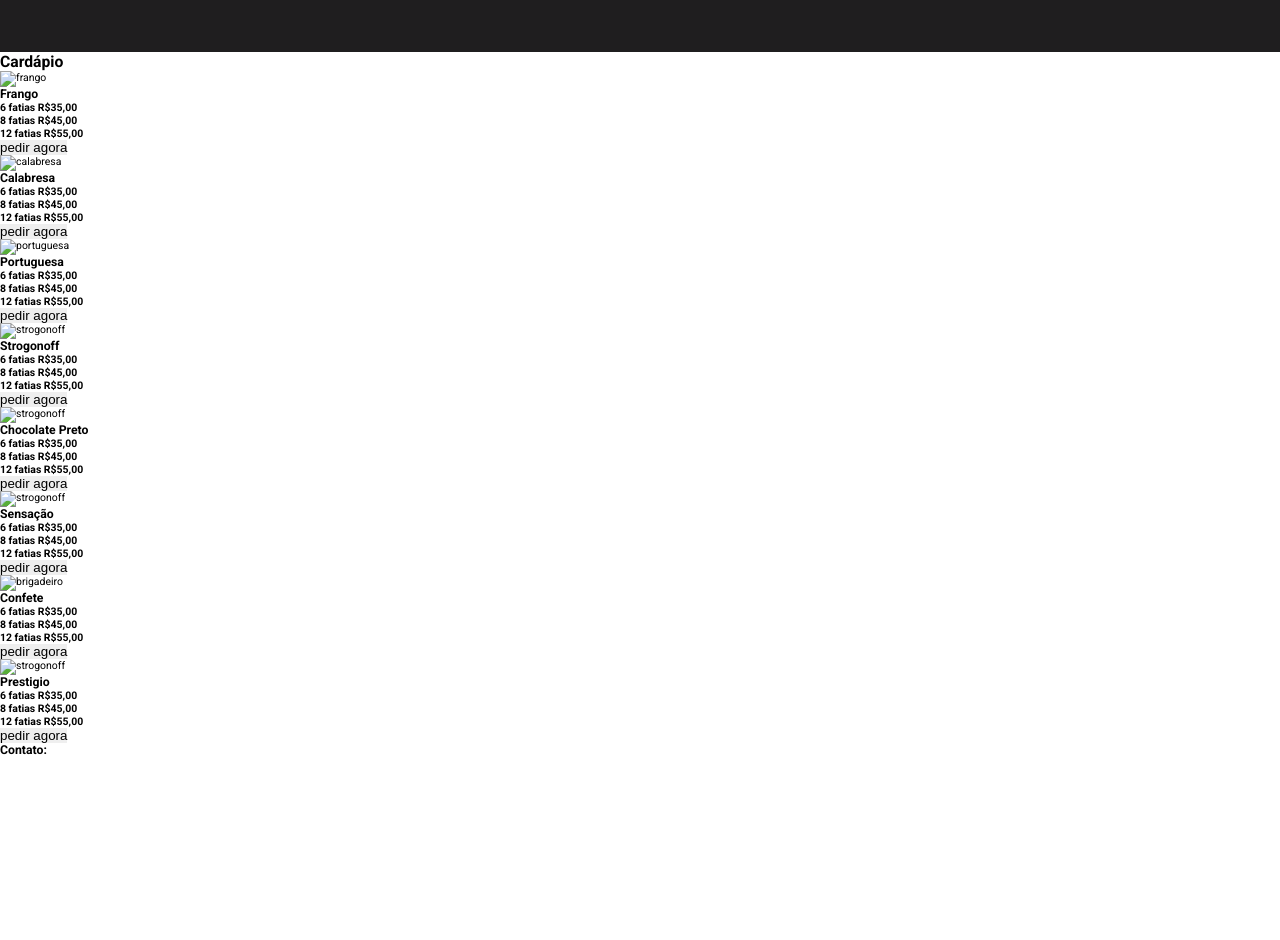
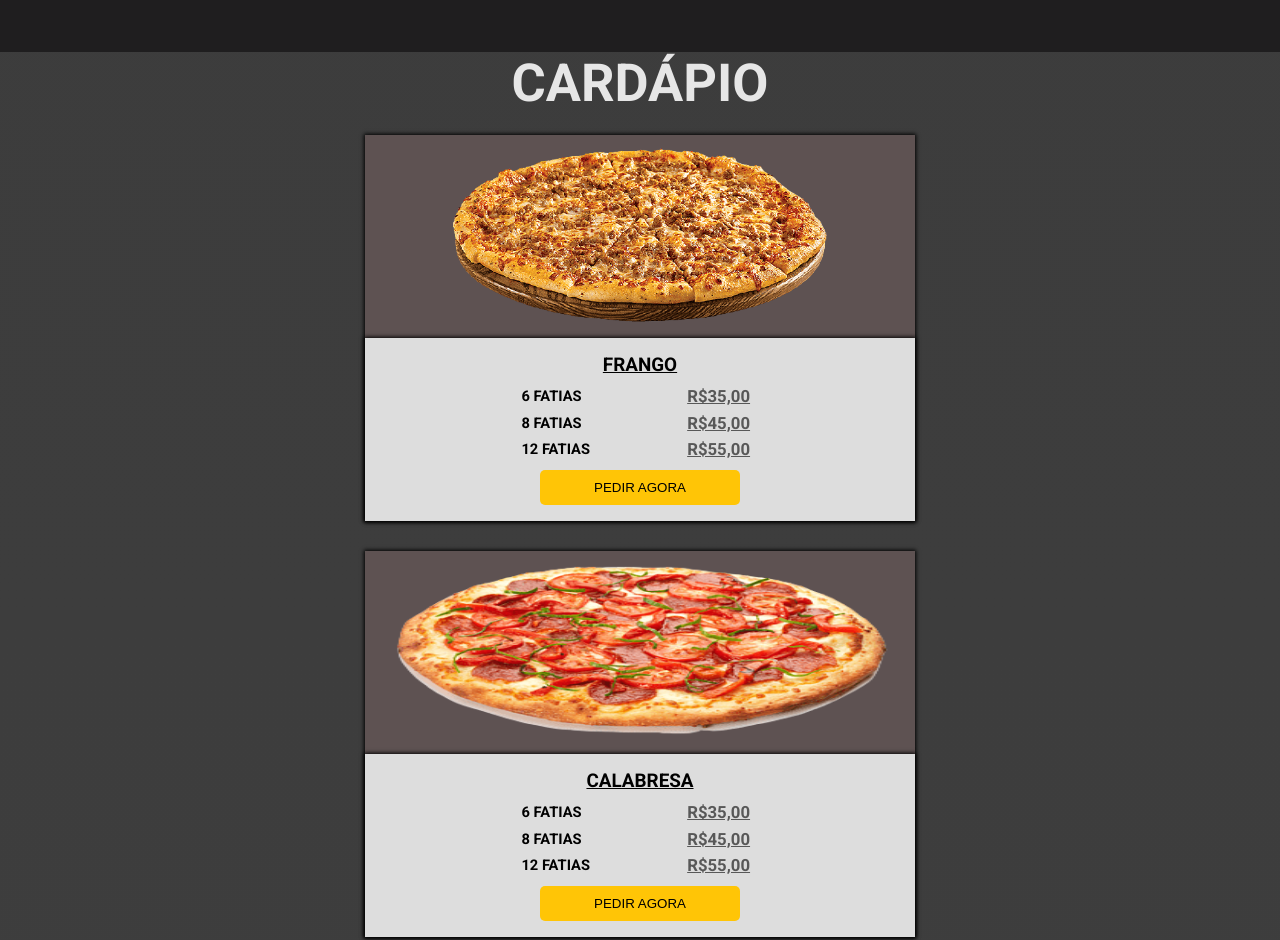
Before and after one commit to DeboraGoncalvesDev/pizzaria, a plain HTML site: page index.html in a window 1280 px wide. Shown: the part 1308-2248 px from the top of the page. Before the commit the page ends 2065 px from the top, so only its background shows below. Drawn offline with Linux system fonts and the light colour scheme.

Commit message:
html e css cardapio e contato

```diff
--- a/index.html
+++ b/index.html
@@ -72,11 +72,11 @@
 
     </section>
 
-    <section div="cardapio" id="cardapio">
+    <section class="cardapio" id="cardapio">
         <h2>Cardápio</h2>
         <div class="itens-cardapio">
-            <div class="frango">
-                <img src="" alt="frango">
+            <div>
+                <img src="img/frango-removebg-preview.png" alt="frango">
                 <div class="info">
                     <h3>Frango</h3>
                     <h4>6 fatias <span>R$35,00</span></h4>
@@ -85,8 +85,8 @@
                     <button class="pedir">pedir agora</button>
                 </div>
             </div>
-            <div class="calabresa">
-                <img src="" alt="calabresa">
+            <div>
+                <img src="img/calabresa-removebg-preview.png" alt="calabresa">
                 <div class="info">
                     <h3>Calabresa</h3>
                     <h4>6 fatias <span>R$35,00</span></h4>
@@ -96,8 +96,8 @@
                 </div>
 
             </div>
-            <div class="portuguesa">
-                <img src="." alt="portuguesa">
+            <div>
+                <img src="img/portuguesa-removebg-preview.png" alt="portuguesa">
                 <div class="info">
                     <h3>Portuguesa</h3>
                     <h4>6 fatias <span>R$35,00</span></h4>
@@ -107,8 +107,8 @@
                 </div>
 
             </div>
-            <div class="strogonoff">
-                <img src="" alt="strogonoff">
+            <div>
+                <img src="img/strogonoff-removebg-preview.png" alt="strogonoff">
                 <div class="info">
                     <h3>Strogonoff</h3>
                     <h4>6 fatias <span>R$35,00</span></h4>
@@ -118,8 +118,8 @@
                 </div>
 
             </div>
-            <div class="ChocolatePreto">
-                <img src="" alt="strogonoff">
+            <div>
+                <img src="img/chocolate-removebg-preview.png" alt="chocolate">
                 <div class="info">
                     <h3>Chocolate Preto</h3>
                     <h4>6 fatias <span>R$35,00</span></h4>
@@ -127,10 +127,10 @@
                     <h4>12 fatias <span>R$55,00</span></h4>
                     <button class="pedir">pedir agora</button>
                 </div>
+            </div>
 
-            </div>
-            <div class="sensacao">
-                <img src="" alt="strogonoff">
+            <div>
+                    <img src="./img/sensacao-removebg-preview.png" alt="strogonoff">
                     <div class="info">
                         <h3>Sensação</h3>
                         <h4>6 fatias <span>R$35,00</span></h4>
@@ -140,8 +140,9 @@
                     </div>
 
             </div>
-            <div class="brigadeiro">
-                <img src="" alt="brigadeiro">
+
+            <div>
+                    <img src="./img/confete-removebg-preview.png" alt="strogonoff">
                     <div class="info">
                         <h3>Confete</h3>
                         <h4>6 fatias <span>R$35,00</span></h4>
@@ -151,8 +152,9 @@
                     </div>
 
             </div>
-            <div class="prestigio">
-                <img src="" alt="strogonoff">
+
+            <div>
+                    <img src="./img/prestigio-removebg-preview.png" alt="strogonoff">
                     <div class="info">
                         <h3>Prestigio</h3>
                         <h4>6 fatias <span>R$35,00</span></h4>
@@ -163,14 +165,47 @@
 
             </div>
 
+
+        </div>
+
     </section>
 
-    <section class="contato" id="contato">
+    <section class="contatos" id="contatos">
 
         <h3>Contato:</h3>
+
+        <div class="contatos-secao">
+            <div>
+                <i class="fas fa-phone"></i>
+                <span>51 98983-3848</span>
+
+
+            </div>
+
+            <div>
+                <i class="fab fa-instagram"></i>
+                <span>@DevDeboraG</span>
+            </div>
+
+
+
+
+
+
+
+
+        </div>
+
 
 
 
     </section>
+
+    <footer>
+        <h4>Desenvolvido  por -> Débora Gonçalves</h4>
+    </footer>
+
+
+    <script src=""></script>
 </body>
 </html>
--- a/style.css
+++ b/style.css
@@ -199,3 +199,147 @@ color: #ffc506;
     font-size: 1.5rem;
     width: 600px;
 }
+
+
+
+.cardapio{
+    width: 100vw;
+    display: flex;
+    flex-direction: column;
+    align-items: center;
+    justify-content: center;
+    background-image: linear-gradient(rgba(12, 12, 12, 0.8), rgba(15, 15, 15, 0.8));
+    background-position: center center;
+    background-repeat: no-repeat;
+    background-size: cover;
+}
+.cardapio h2{
+    font-size: 5rem;
+    color: #e6e6e6;
+    text-transform: uppercase;
+}
+
+.itens-cardapio{
+    width: 80%;
+    margin-top: 2rem;
+    margin-bottom: 2rem;
+    display: grid;
+    grid-template-columns: repeat(auto-fit, minmax(250px, 550px));
+    justify-content: center;
+    align-items: center;
+    gap: 30px;
+}
+
+.itens-cardapio .info{
+    background-color: rgb(221, 221, 221);
+    border: none;
+    display: flex;
+    flex-direction: column;
+    align-items: center;
+    justify-content: center;
+    padding: 1.5rem;
+}
+
+.itens-cardapio .info h3{
+    font-size: 1.8rem;
+    text-transform: uppercase;
+    margin-bottom: 1rem;
+    text-decoration: underline;
+}
+
+.itens-cardapio .info h4{
+    font-size: 1.4rem;
+    text-transform: uppercase;
+    margin-bottom: 0.6rem;
+    display: grid;
+    justify-content: center;
+    align-items: center;
+    grid-template-columns: 150px 150px;
+    margin-left: 6rem;
+}
+
+.itens-cardapio .info h4 span{
+    font-size: 1.6rem;
+    color: #585858;
+    margin-left: 1.5rem;
+    text-decoration: underline;
+}
+
+.itens-cardapio div{
+    background-color: #5e5252;
+    box-shadow: 0px 0px 4px 1px;
+}
+
+.itens-cardapio img{
+    width: 100%;
+    height: 200px;
+}
+
+.itens-cardapio .info .pedir{
+    width: 200px;
+    height: 35px;
+    margin-top: 0.5rem;
+    background-color: #ffc506;
+    border-radius: 5px;
+    text-transform: uppercase;
+    cursor: pointer;
+    color: rgb(0, 0, 0);
+    transition: all 200ms ease-in;
+}
+
+
+.itens-cardapio .info .pedir:hover{
+ background-color: #5e5252;
+ color: rgb(255, 255, 255);
+}
+
+
+.contatos{
+    width: 100%;
+    background-color: #1f1e1f;
+    display: flex;
+    flex-direction: column;
+    justify-content: center;
+    align-items: center;
+    font-size: 1.8rem;
+    color:white;
+    padding-bottom: 2rem;
+
+
+}
+
+.contatos h3{
+    font-size: 3rem;
+    margin-bottom: 3rem;
+
+}
+
+.contatos-secao{
+width: 650px;
+display: flex;
+justify-content: space-between;
+font-size: 1.5rem;
+}
+
+.contatos-secao i{
+    margin-right: 1rem;
+
+}
+
+.contatos-secao div{
+    cursor: pointer;
+}
+
+.contatos-secao div:hover{
+    color: #ffc506;
+}
+
+footer{
+    height: 25px;
+    background-color: #000000;
+    color: rgb(255, 255,255);
+    font-size: 1.5rem;
+    display: flex;
+    align-items: center;
+    justify-content: center;
+}
```
Also changed, not shown: img/calabresa-removebg-preview.png (added), img/chocolate-removebg-preview.png (added), img/confete-removebg-preview.png (added), img/frango-removebg-preview.png (added), img/portuguesa-removebg-preview.png (added), img/prestigio-removebg-preview.png (added), img/sensacao-removebg-preview.png (added), img/strogonoff-removebg-preview.png (added), 1 other file. Lines whose indentation alone changed are shown as unchanged.
